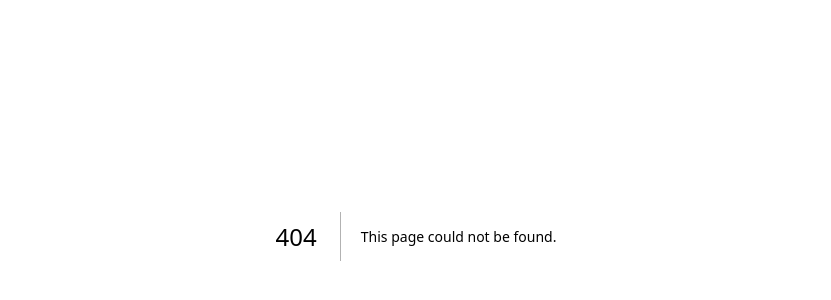
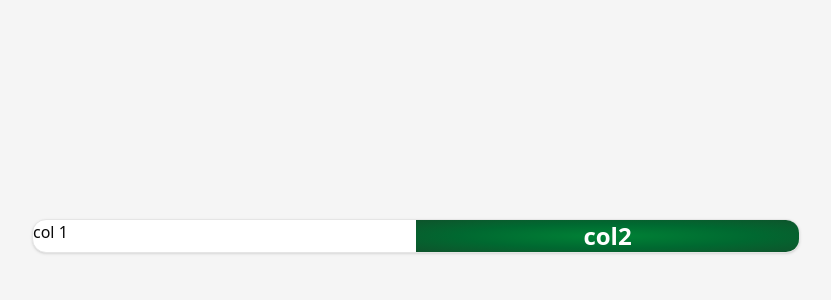
Before and after one commit to Amanrathi07/tiiny, a Next.js app: page /sign-in in a window 1280 px wide. Before the commit this address had no page. Shown: the part 164-464 px from the top of the page, without its empty margins (224-1055 px from the left). Built offline with nearby package versions, Linux system fonts and the light colour scheme.

Commit message:
added modules

```diff
--- /dev/null
+++ b/app/(authPage)/layout.tsx
@@ -0,0 +1,15 @@
+
+
+interface props{
+    children:React.ReactNode
+}
+
+export default function AuthLayout({children}:props){
+    return(
+        <div className="bg-muted flex min-h-svh flex-col items-center justify-center p-6 md:p-10">
+      <div className="w-full max-w-sm md:max-w-3xl">
+        {children}
+      </div>
+    </div>
+    )
+}
--- /dev/null
+++ b/app/(authPage)/sign-in/page.tsx
@@ -0,0 +1,7 @@
+import { SignInView } from "@/modules/auth/SignInView";
+
+export default function SignInPage() {
+     return(
+        <SignInView />
+    )
+}
--- /dev/null
+++ b/app/(authPage)/sign-up/page.tsx
@@ -0,0 +1,7 @@
+import { SignUpView } from "@/modules/auth/SignUpView";
+
+export default function SignUpPage(){
+    return(
+        <SignUpView / >
+    )
+}
--- /dev/null
+++ b/components/ui/card.tsx
@@ -0,0 +1,92 @@
+import * as React from "react"
+
+import { cn } from "@/lib/utils"
+
+function Card({ className, ...props }: React.ComponentProps<"div">) {
+  return (
+    <div
+      data-slot="card"
+      className={cn(
+        "bg-card text-card-foreground flex flex-col gap-6 rounded-xl border py-6 shadow-sm",
+        className
+      )}
+      {...props}
+    />
+  )
+}
+
+function CardHeader({ className, ...props }: React.ComponentProps<"div">) {
+  return (
+    <div
+      data-slot="card-header"
+      className={cn(
+        "@container/card-header grid auto-rows-min grid-rows-[auto_auto] items-start gap-2 px-6 has-data-[slot=card-action]:grid-cols-[1fr_auto] [.border-b]:pb-6",
+        className
+      )}
+      {...props}
+    />
+  )
+}
+
+function CardTitle({ className, ...props }: React.ComponentProps<"div">) {
+  return (
+    <div
+      data-slot="card-title"
+      className={cn("leading-none font-semibold", className)}
+      {...props}
+    />
+  )
+}
+
+function CardDescription({ className, ...props }: React.ComponentProps<"div">) {
+  return (
+    <div
+      data-slot="card-description"
+      className={cn("text-muted-foreground text-sm", className)}
+      {...props}
+    />
+  )
+}
+
+function CardAction({ className, ...props }: React.ComponentProps<"div">) {
+  return (
+    <div
+      data-slot="card-action"
+      className={cn(
+        "col-start-2 row-span-2 row-start-1 self-start justify-self-end",
+        className
+      )}
+      {...props}
+    />
+  )
+}
+
+function CardContent({ className, ...props }: React.ComponentProps<"div">) {
+  return (
+    <div
+      data-slot="card-content"
+      className={cn("px-6", className)}
+      {...props}
+    />
+  )
+}
+
+function CardFooter({ className, ...props }: React.ComponentProps<"div">) {
+  return (
+    <div
+      data-slot="card-footer"
+      className={cn("flex items-center px-6 [.border-t]:pt-6", className)}
+      {...props}
+    />
+  )
+}
+
+export {
+  Card,
+  CardHeader,
+  CardFooter,
+  CardTitle,
+  CardAction,
+  CardDescription,
+  CardContent,
+}
--- /dev/null
+++ b/modules/auth/SignInView.tsx
@@ -0,0 +1,21 @@
+"use client" ;
+import { Card, CardContent } from "@/components/ui/card"
+
+export function SignInView(){
+  return (
+    <div className="flex flex-col gap-6">
+      <Card className="overflow-hidden p-0">
+        <CardContent className="grid p-0 md:grid-cols-2">
+          <form>
+            col 1
+          </form>
+          <div className="bg-radial from-green-700 to-green-900 relative hidden md:flex flex-col gap-y-4 items-center justify-center">
+            <p className="text-2xl font-semibold text-white">
+              col2
+            </p>
+          </div>
+        </CardContent>
+      </Card>
+    </div>
+  )
+}
--- /dev/null
+++ b/modules/auth/SignUpView.tsx
@@ -0,0 +1,8 @@
+"use client" ;
+import { Card } from "@/components/ui/card"
+
+export function SignUpView(){
+  return (
+   <Card>sign up page</Card>
+  )
+}
```
Also changed, not shown: 1 other file (tests, documents, lock files or other folders).
